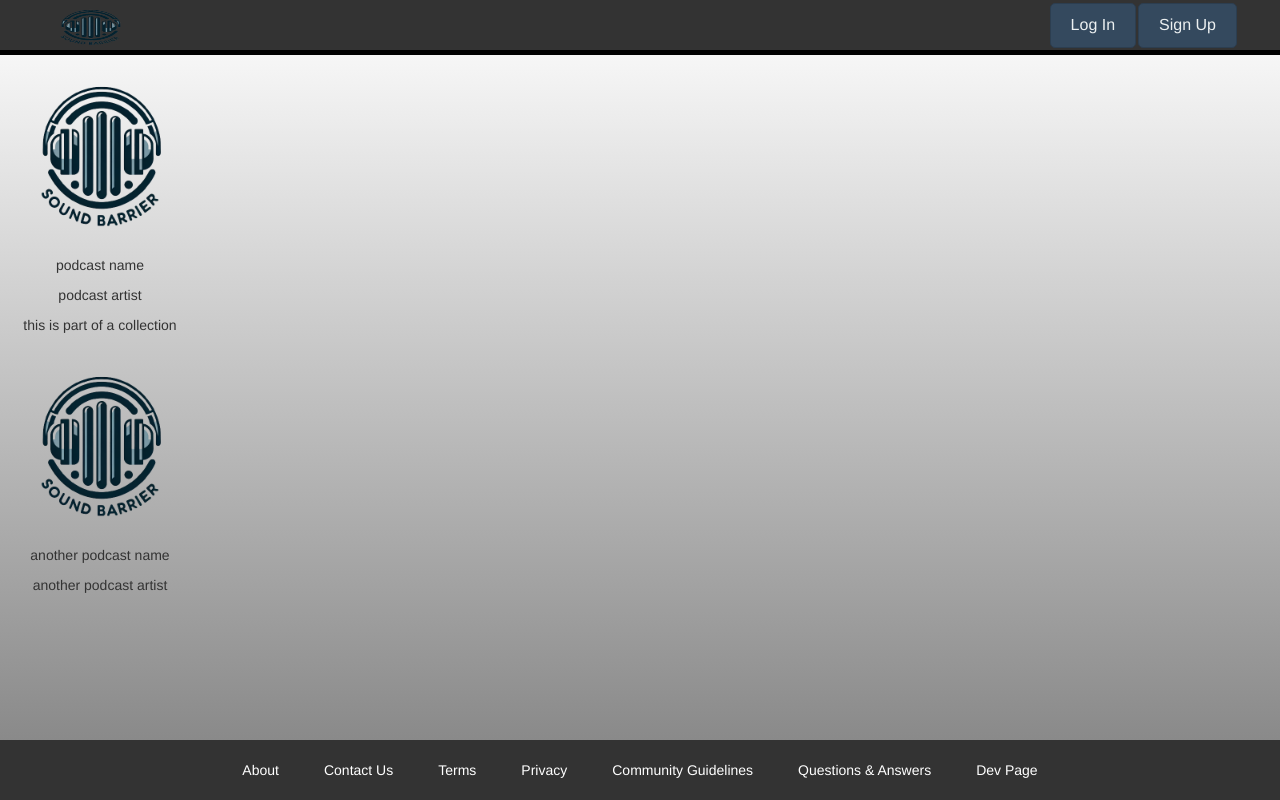
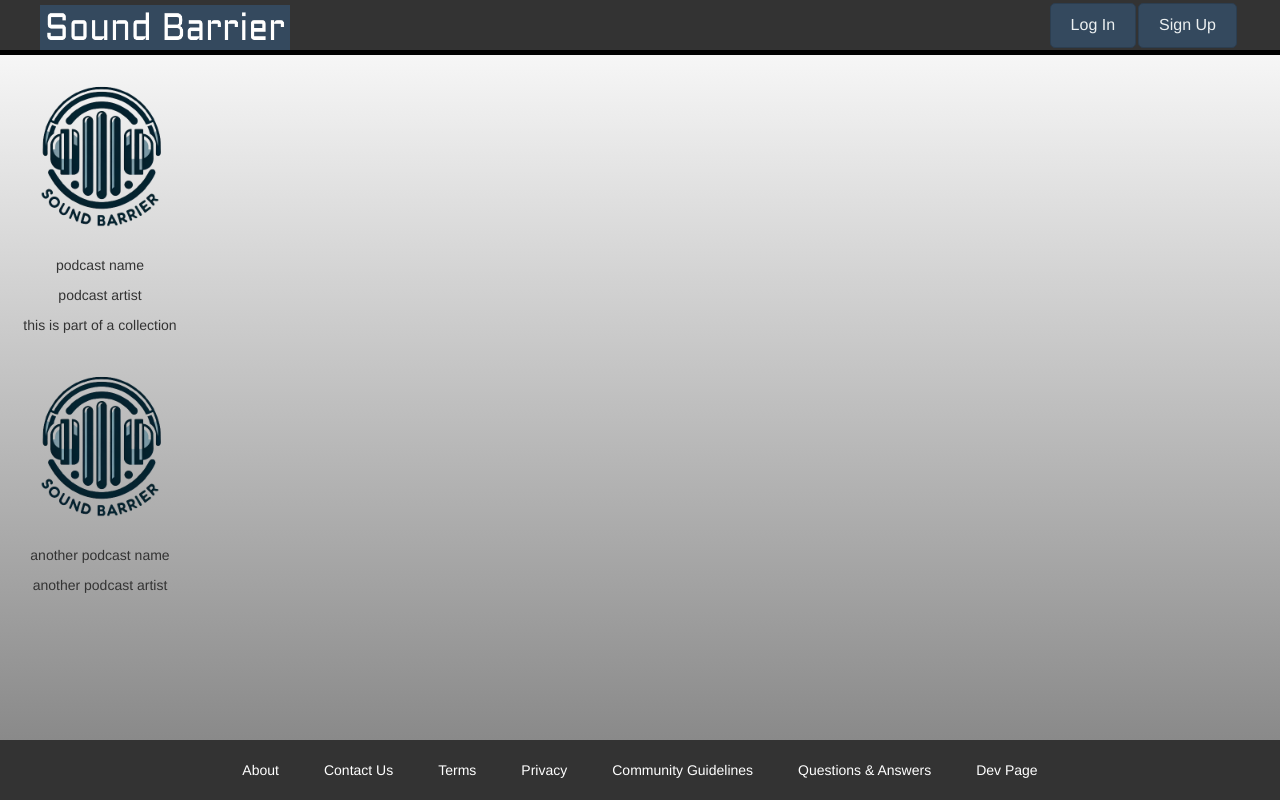
Before and after one commit to nalnajar/Podcast, a React (Create React App) app in the folder PodcastClient/: page / in a window 1280 px wide. Built offline with nearby package versions, Linux system fonts and the light colour scheme.

Commit message:
added new picture + edited some css

```diff
--- a/PodcastClient/src/Components/Common/Common.css
+++ b/PodcastClient/src/Components/Common/Common.css
@@ -26,3 +26,14 @@
   position: absolute;
   top: 2px;
 }
+
+.test {
+  width: 250px;
+  height: 45px;
+  margin-top: 2px;
+}
+
+.adjust {
+  position: absolute;
+  top: 3px;
+}
--- a/PodcastClient/src/Components/Common/Common.jsx
+++ b/PodcastClient/src/Components/Common/Common.jsx
@@ -3,7 +3,7 @@
 import GooglePicker from "./GooglePicker";
 import "./Common.css";
 import LoginSignup from "../LoginSignupComponent/LoginSignup";
-import SoundBarrier from "../Assets/SoundBarrierLogo.png";
+import SoundBarrier from "../Assets/SoundBarrierLogo2.png";
 
 function ButtonSB(props) {
   return (
@@ -36,8 +36,8 @@
   return (
     <div id="Header">
       <Link to="/Home">
-        <div className="ButtonAdjust">
-          <img src={SoundBarrier} alt="Home" width="100" height="50" />
+        <div className="ButtonAdjust adjust">
+          <img src={SoundBarrier} alt="Home" className="test" />
         </div>
       </Link>
       <p color="cyan">{selectedData.url}</p>
```
Also changed, not shown: PodcastClient/src/Components/Assets/SoundBarrierLogo2.png (added).
